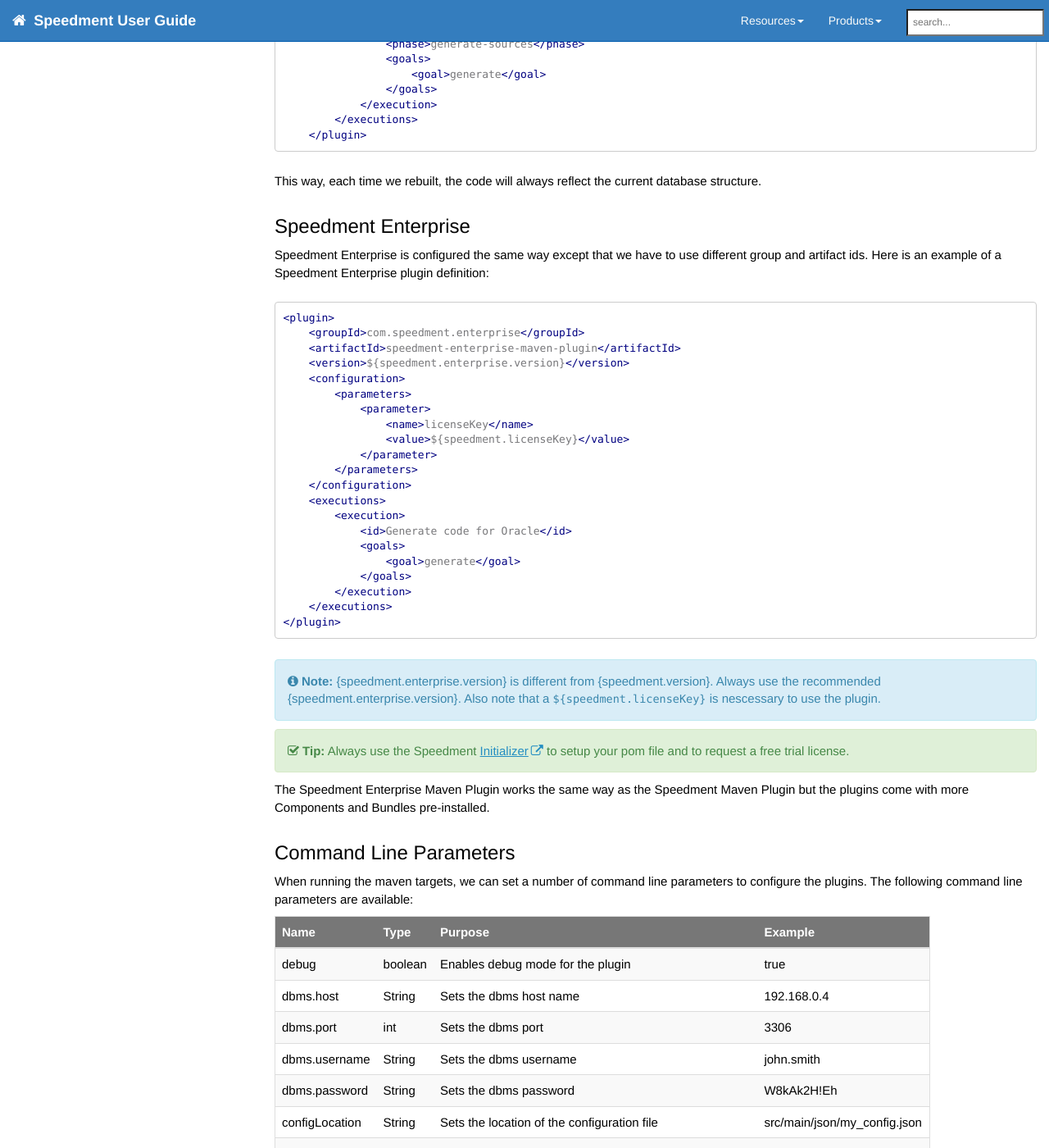
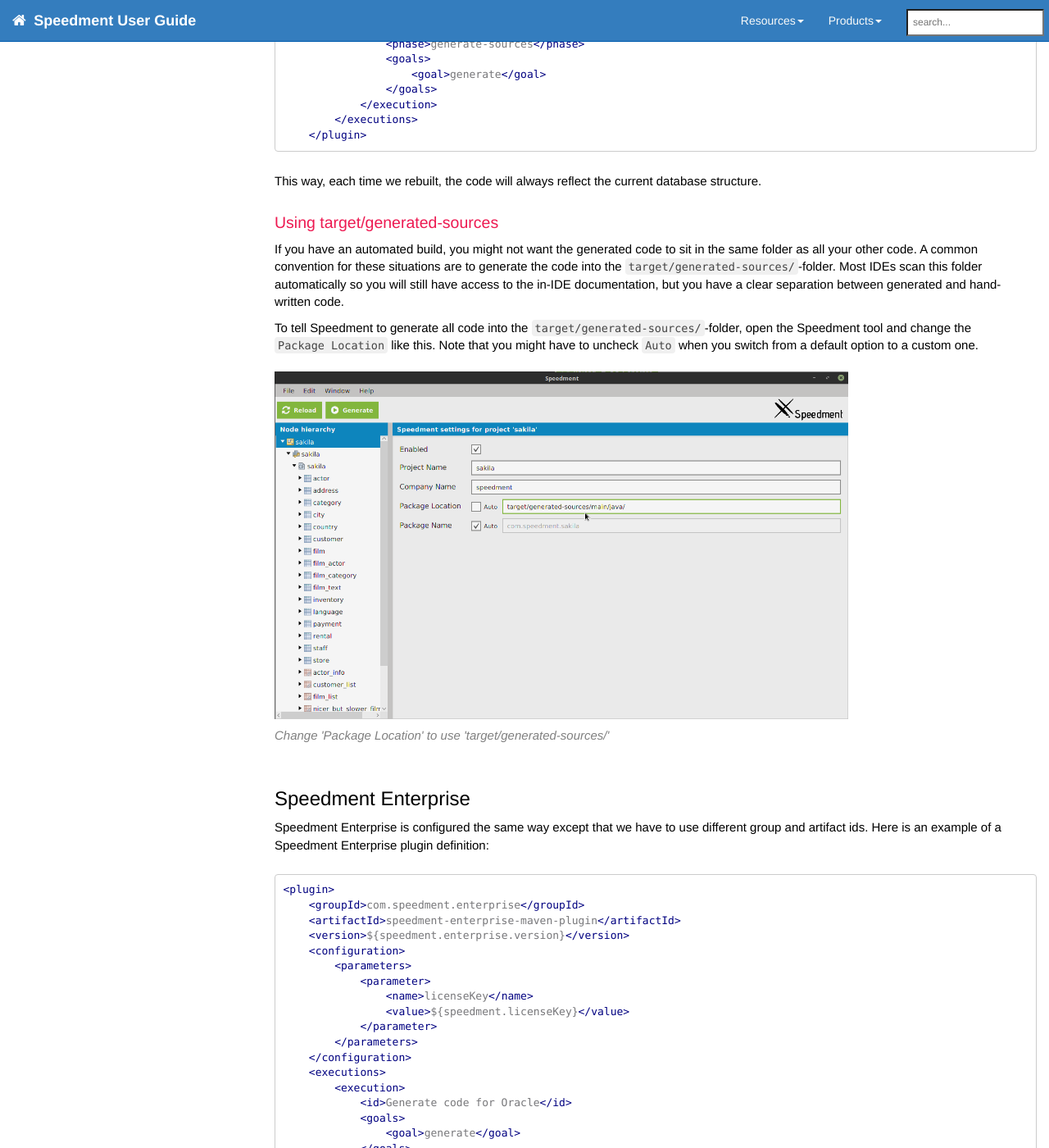
Before and after one commit to speedment/speedment-doc, a Jekyll site: the page built from pages/maven.md, in a window 1280 px wide and 1400 px high, scrolled down 7809 px. Shown: the whole window at 82% size. Built offline with Jekyll 4.4.1, drawn with Linux system fonts in a browser that asks for light colours; nearby versions of some CDN libraries; comment, search, counter and statistics services are not loaded.

Commit message:
Add section about generated-sources in manual

````diff
--- a/pages/maven.md
+++ b/pages/maven.md
@@ -370,6 +370,13 @@
 ```
 This way, each time we rebuilt, the code will always reflect the current database structure.
 
+### Using target/generated-sources
+If you have an automated build, you might not want the generated code to sit in the same folder as all your other code. A common convention for these situations are to generate the code into the `target/generated-sources/`-folder. Most IDEs scan this folder automatically so you will still have access to the in-IDE documentation, but you have a clear separation between generated and hand-written code.
+
+To tell Speedment to generate all code into the `target/generated-sources/`-folder, open the Speedment tool and change the `Package Location` like this. Note that you might have to uncheck `Auto` when you switch from a default option to a custom one.
+
+{% include image.html file="use_generated_sources.png" url="https://www.speedment.com/" alt="Generate Code into the generated-sources folder in the Speedment tool" caption="Change 'Package Location' to use 'target/generated-sources/'" %}
+
 ## Speedment Enterprise
 Speedment Enterprise is configured the same way except that we have to use different group and artifact ids. Here is an example of a Speedment Enterprise plugin definition:
 
````
